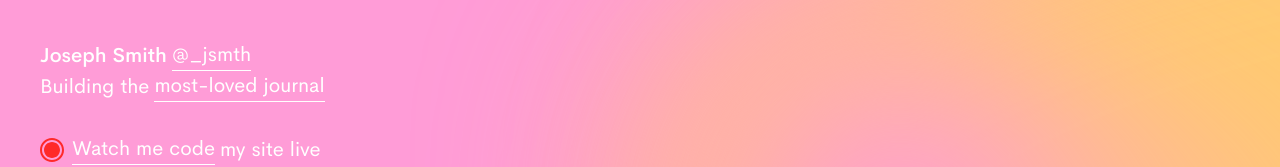
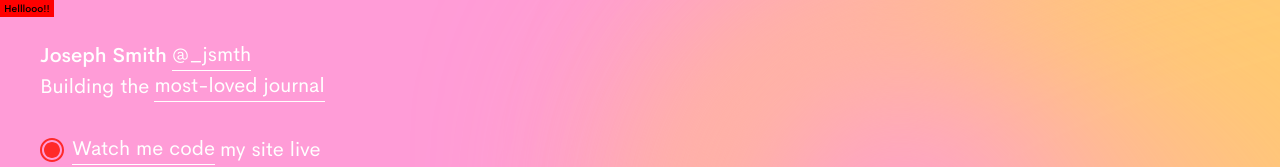
Before and after one commit to jsmmth/personal, a Next.js app: page / in a window 1280 px wide. Shown: the top 167 px of the page. Built offline with nearby package versions, Linux system fonts and the light colour scheme.

Commit message:
Added cursor box

```diff
--- /dev/null
+++ b/components/CursorBox/index.tsx
@@ -0,0 +1,27 @@
+import React, { useEffect, useRef } from "react";
+import { StyledBox } from "./styles";
+
+const CursorBox: React.FC = () => {
+  const boxRef = useRef<HTMLDivElement | null>(null);
+
+  const onMouseMove = (event: MouseEvent) => {
+    const { pageX, pageY } = event;
+    if (boxRef.current) {
+      boxRef.current.setAttribute(
+        "style",
+        `transform: translate3d(${pageX + 10}px, ${pageY + 10}px, 0);`
+      );
+    }
+  };
+
+  useEffect(() => {
+    document.addEventListener("mousemove", onMouseMove);
+    return () => {
+      document.removeEventListener("mousemove", onMouseMove);
+    };
+  }, []);
+
+  return <StyledBox ref={boxRef}>Helllooo!!</StyledBox>;
+};
+
+export default CursorBox;
--- /dev/null
+++ b/components/CursorBox/styles.ts
@@ -0,0 +1,13 @@
+import styled from "styled-components";
+
+export const StyledBox = styled.div`
+  position: absolute;
+  top: 0px;
+  left: 0px;
+  z-index: 3;
+  padding: 2px 4px;
+  font-size: 10px;
+  font-weight: 500;
+  color: #000;
+  background: red;
+`;
--- a/components/Layout/index.tsx
+++ b/components/Layout/index.tsx
@@ -1,6 +1,7 @@
 import React, { ReactNode } from "react";
 import GlobalStyles from "../../common/styles";
 import { Container, YellowBlob, PinkBlob } from "./styles";
+import CursorBox from "../CursorBox";
 
 type LayoutProps = {
   children: ReactNode;
@@ -10,6 +11,7 @@ const Layout: React.FC<LayoutProps> = ({ children }) => {
   return (
     <>
       <GlobalStyles />
+      <CursorBox />
       <YellowBlob src="images/yellow-blob.svg" />
       <PinkBlob src="images/pink-blob.svg" />
       <Container>{React.Children.toArray(children)}</Container>
```
